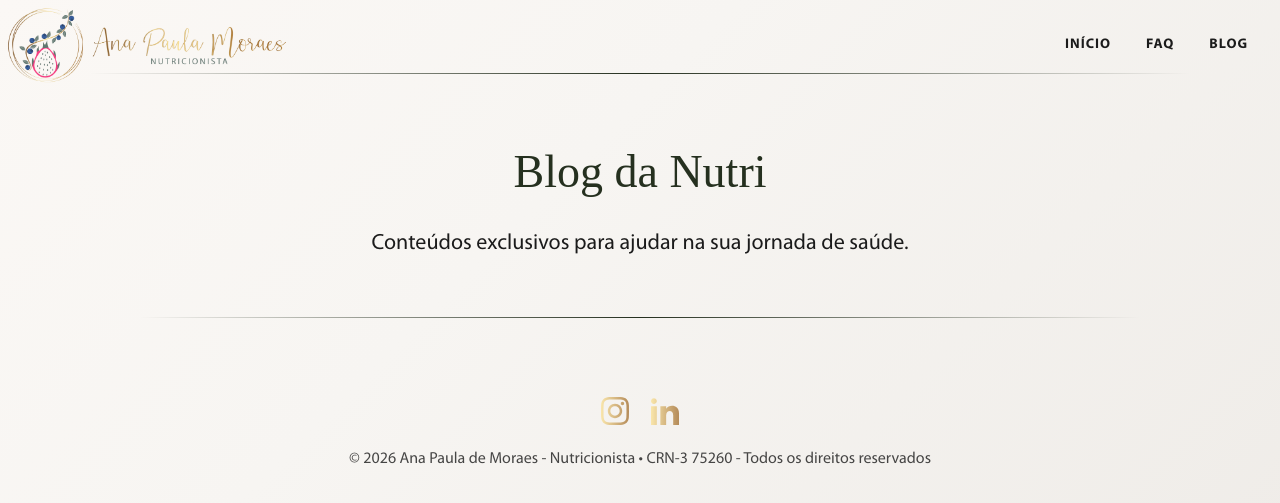
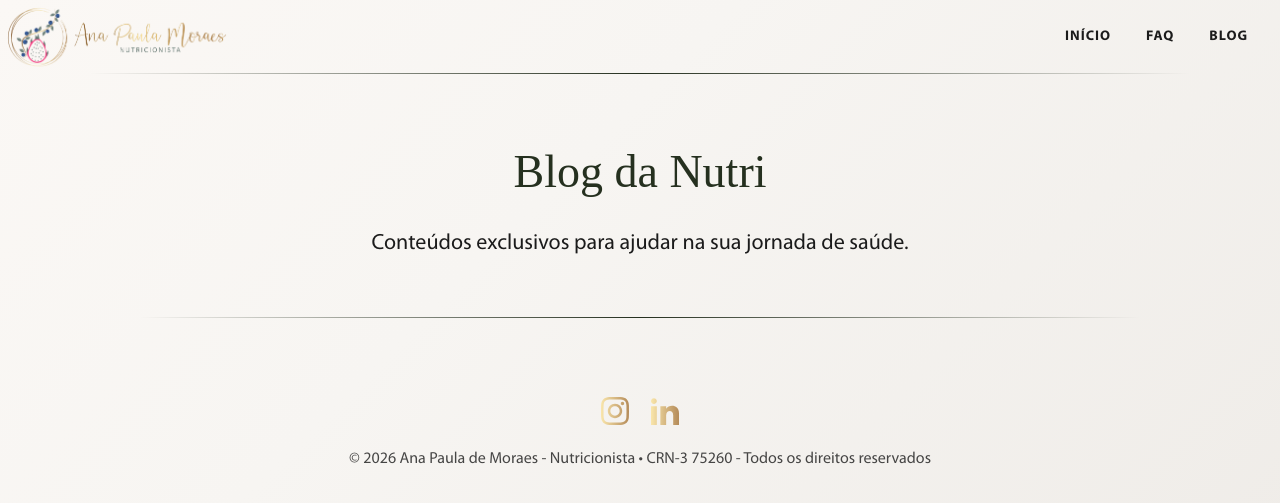
Before and after one commit to lucascastilho-dev/nutrianapaulamoraes, a Jekyll site: the page built from blog/index.html, in a window 1280 px wide. Shown: the top 503 px of the page. Built offline with Jekyll 4.4.1, drawn with Linux system fonts in a browser that asks for light colours; some web fonts are replaced; the list of posts is cut into pages by our own code.

Commit message:
Update critical-css.html

```diff
--- a/_includes/critical-css.html
+++ b/_includes/critical-css.html
@@ -201,7 +201,7 @@ header {
 }
 
 .logo {
-  max-width: 280px; /* ajustável */
+  max-width: 220px; /* ajustável */
   width: 100%;
   height: auto;
 }
@@ -252,7 +252,14 @@ section {
   white-space: pre-wrap;
 
 }
-
+@media (max-width: 768px) {
+    .hero h1 {
+        font-size: 1.8rem;
+    }
+    .section-title.cursive {
+    text-align: center;
+    }
+}
 /* Aplica cursiva apenas a uma palavra de destaque no H1 */
 /*.hero h1 { letter-spacing: 0.6px; Sfont-size: 44px; line-height: 1.05; font-weight: 300; font-family: 'Myriad Pro', system-ui, -apple-system, 'Segoe UI', Roboto, 'Helvetica Neue', Arial; }
 */.hero h1 .cursive { font-family: 'Belly Betty', 'Segoe Script', cursive; font-weight: 400; font-style: normal; letter-spacing: 0.6px; font-size: 1.5em; display: inline-block; vertical-align: middle; }
```
